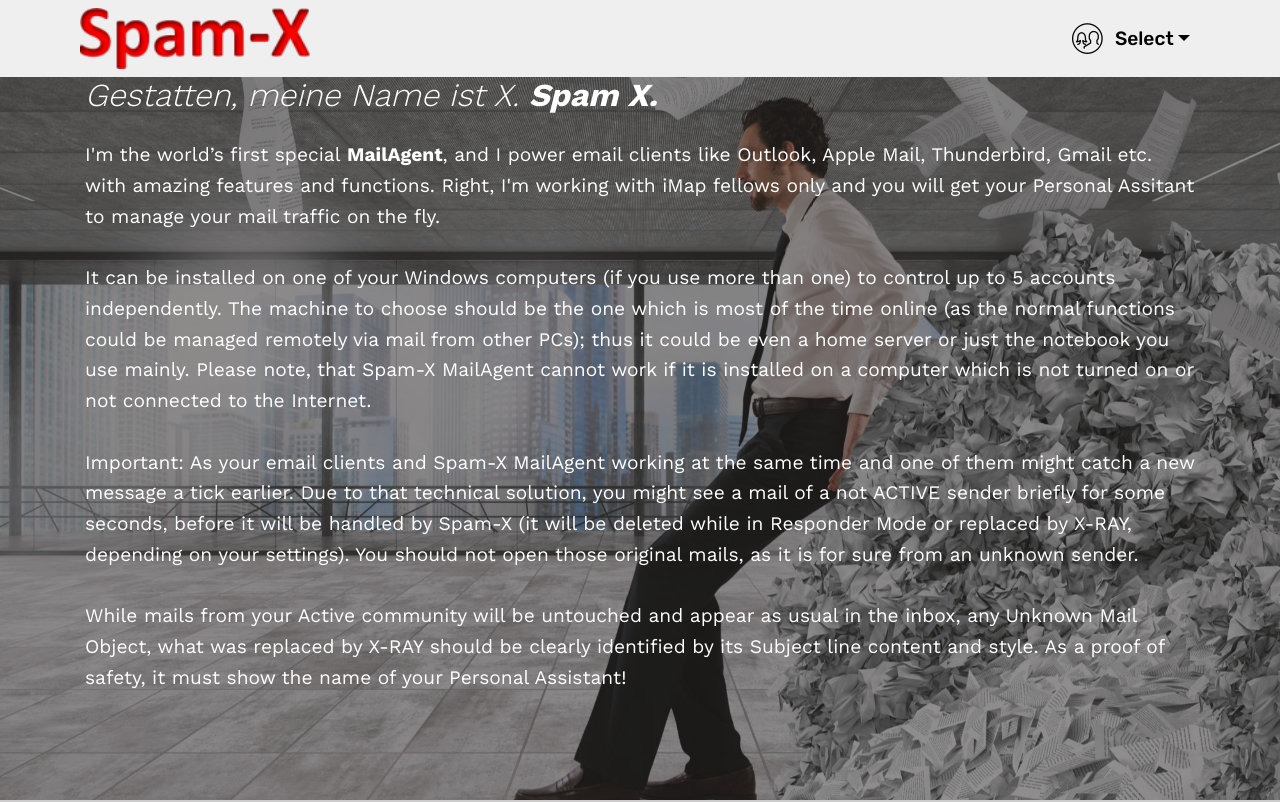
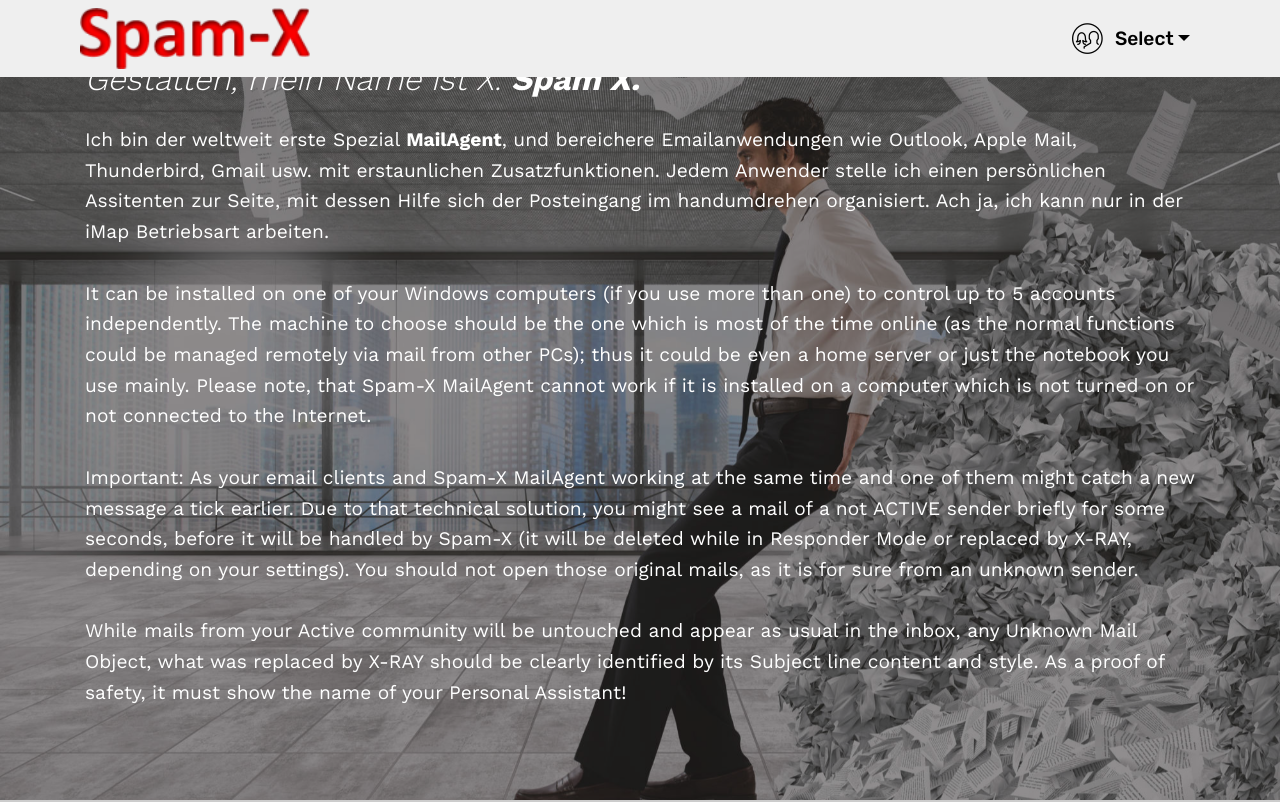
Before and after one commit to 08-15/x5IM191222DENONEGAG, a plain HTML site: page index.html in a window 1280 px wide. Shown: the top 802 px of the page. Drawn offline with nearby package versions, Linux system fonts and the light colour scheme; files whose address does not match are found by name.

```diff
--- a/index.html
+++ b/index.html
@@ -56,7 +56,7 @@
     </nav>
 </section>
 
-<section class="engine"><a href="https://mobirise.info/t">amp templates</a></section><section class="header9 cid-rLKNOM3RLp mbr-fullscreen mbr-parallax-background" id="header9-t">
+<section class="engine"><a href="https://mobirise.info/p">site templates free download</a></section><section class="header9 cid-rLKNOM3RLp mbr-fullscreen mbr-parallax-background" id="header9-t">
 
 
 
@@ -66,9 +66,8 @@
     <div class="container">
         <div class="media-container-column mbr-white">
 
-            <h3 class="mbr-section-subtitle align-left mbr-light pb-3 mbr-fonts-style display-2">Gestatten, meine Name ist X.&nbsp;<strong>Spam X.</strong></h3>
-            <p class="mbr-text align-left pb-3 mbr-fonts-style display-5">I'm the world’s first special&nbsp;<strong>MailAgent</strong>, and I power email clients like Outlook, Apple Mail, Thunderbird, Gmail etc. with amazing features and functions. Right, I'm working with iMap fellows only and you will get your Personal Assitant to manage your mail traffic on the fly.
-<br><br>It can be installed on one of your Windows computers (if you use more than one) to control up to 5 accounts independently. The machine to choose should be the one which is most of the time online (as the normal functions could be managed remotely via mail from other PCs); thus it could be even a home server or just the notebook you use mainly. Please note, that Spam-X MailAgent cannot work if it is installed on a computer which is not turned on or not connected to the Internet.
+            <h3 class="mbr-section-subtitle align-left mbr-light pb-3 mbr-fonts-style display-2">Gestatten, mein Name ist X.&nbsp;<strong>Spam X.</strong></h3>
+            <p class="mbr-text align-left pb-3 mbr-fonts-style display-5">Ich bin der weltweit erste Spezial <strong>MailAgent</strong>, und bereichere Emailanwendungen wie Outlook, Apple Mail, Thunderbird, Gmail usw. mit erstaunlichen Zusatzfunktionen. Jedem Anwender stelle ich einen persönlichen Assitenten zur Seite, mit dessen Hilfe sich der Posteingang im handumdrehen organisiert. Ach ja, ich kann nur in der iMap Betriebsart arbeiten.&nbsp;<br><br>It can be installed on one of your Windows computers (if you use more than one) to control up to 5 accounts independently. The machine to choose should be the one which is most of the time online (as the normal functions could be managed remotely via mail from other PCs); thus it could be even a home server or just the notebook you use mainly. Please note, that Spam-X MailAgent cannot work if it is installed on a computer which is not turned on or not connected to the Internet.
 <br><br>Important: As your email clients and Spam-X MailAgent working at the same time and one of them might catch a new message a tick earlier. Due to that technical solution, you might see a mail of a not ACTIVE sender briefly for some seconds, before it will be handled by Spam-X (it will be deleted while in Responder Mode or replaced by X-RAY, depending on your settings). You should not open those original mails, as it is for sure from an unknown sender.
 <br><br>While mails from your Active community will be untouched and appear as usual in the inbox, any Unknown Mail Object, what was replaced by X-RAY should be clearly identified by its Subject line content and style. As a proof of safety, it must show the name of your Personal Assistant! &nbsp;</p>
 
@@ -545,7 +544,7 @@
         <div class="row justify-content-center">
             <div class="media-container-column col-lg-8" data-form-type="formoid">
                 <!---Formbuilder Form--->
-                <form action="https://mobirise.com/" method="POST" class="mbr-form form-with-styler" data-form-title="Mobirise Form"><input type="hidden" name="email" data-form-email="true" value="UBc312t1ZxvXv5YeQ6Hkd22r/0n8hIJd6LabRVVfAtvh4TxRXqozw02Mejt58c1j7CcilZuRBeYIcSqWKW+gzRDhUge4weO3EUzJYi5k0fERcmZswOFJ0ALhUcC6GPxk">
+                <form action="https://mobirise.com/" method="POST" class="mbr-form form-with-styler" data-form-title="Mobirise Form"><input type="hidden" name="email" data-form-email="true" value="1NqziSb44CnjKIomDKy0+mikqFov5WJnjSqLb960SvUFivrZBYyKO5H/SgIA62aPMsFhLEy887glIxEml1V+I8hH1DpdiwUAzMDgx1L6NsvdkF05Ca+OY40i40J7IJd7">
                     <div class="row">
                         <div hidden="hidden" data-form-alert="" class="alert alert-success col-12">Thanks for filling out the form!</div>
                         <div hidden="hidden" data-form-alert-danger="" class="alert alert-danger col-12">
```
Also changed, not shown: 1 other file.
